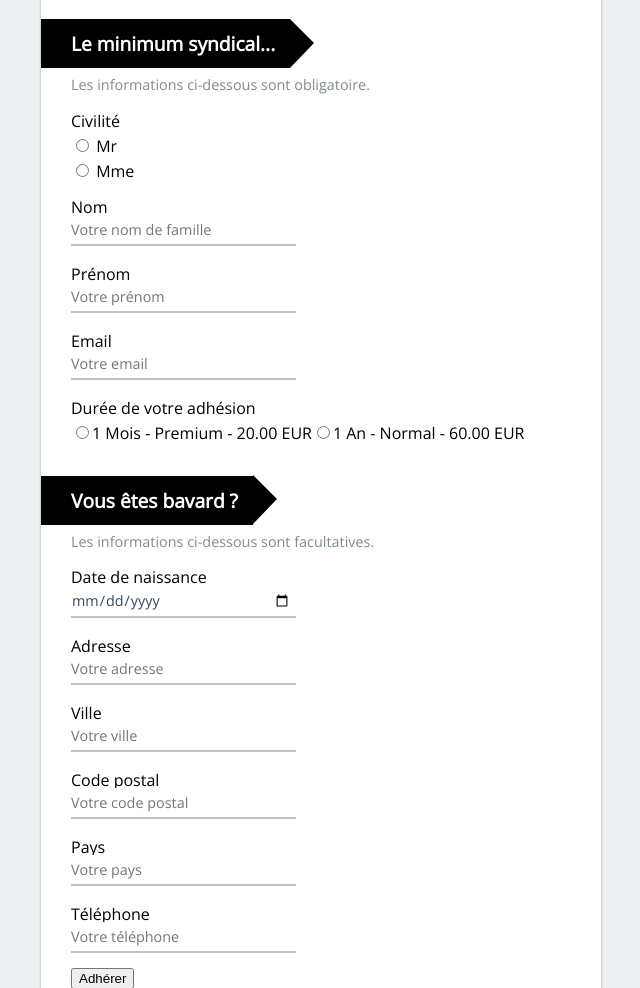
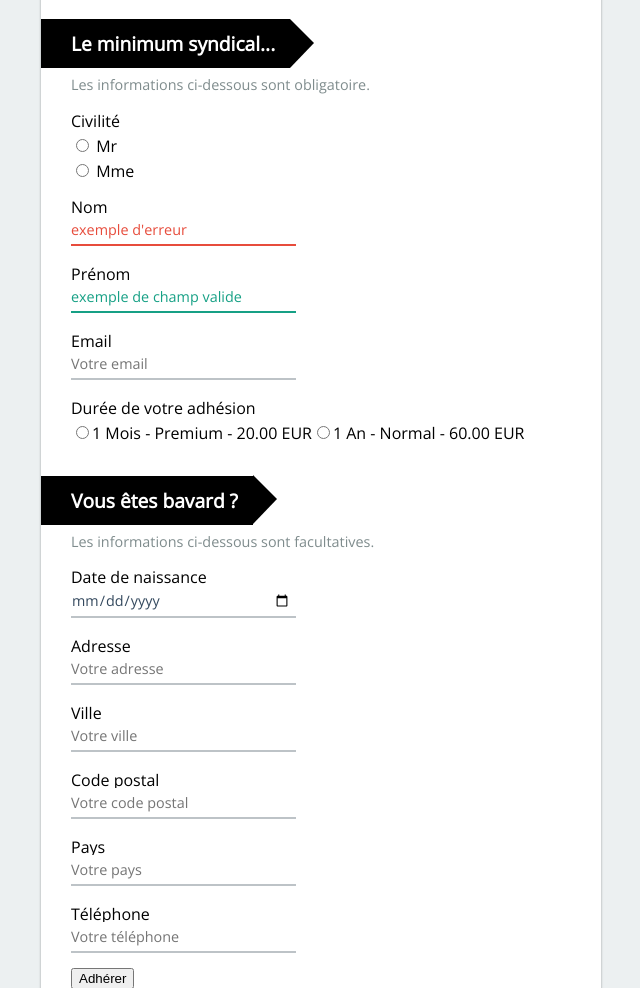
Before and after one commit to FabLabAvignon/FabPayForm, a PHP site: page / in a window 1280 px wide. Shown: the part 189-1177 px from the top of the page, without its empty margins (319-959 px from the left). Run offline with PHP 8.4, Linux system fonts and the light colour scheme.

Commit message:
Ajout de .input-error et .input-ok dans le css

```diff
--- a/css/style.css
+++ b/css/style.css
@@ -109,8 +109,13 @@ Div sticker is basically composed by 2 child :
 
 /* Validation */
 .input-error {
-    border-color: #e74c3c;
-    /*color: #c0392b;*/
+    border-color: #e74c3c !important;
+    color: #e74c3c !important;
+}
+
+.input-ok {
+    border-color: #16a085 !important;
+    color: #16a085 !important;
 }
 
 /*Animation*/
--- a/index.php
+++ b/index.php
@@ -36,11 +36,11 @@
             </div>
             <div class="input-block">
                 <label for="familyName">Nom</label><br>
-                <input type="text" name="familyName" placeholder="Votre nom de famille">
+                <input class="input-error" value="exemple d'erreur" type="text" name="familyName" placeholder="Votre nom de famille">
             </div>
             <div class="input-block">
                 <label for="firstName">Prénom</label><br>
-                <input type="text" name="firstName" placeholder="Votre prénom">
+                <input class="input-ok" value="exemple de champ valide" type="text" name="firstName" placeholder="Votre prénom">
             </div>
             <div class="input-block">
                 <label for="email">Email</label><br>
@@ -50,9 +50,10 @@
             <div class="input-block">
                 <label for="frequence">Durée de votre adhésion</label><br>
                 <?php
-                  foreach($conf['payOptions'] as $key => $infos) {
-                    if ($key != 'currencyCode')
-                      echo "<input type=\"radio\" name=\"duration\" value=\"" . $infos[0] . "\">" . $key . " - " . $infos[0] . " " . $conf['payOptions']['currencyCode'] . "</option>";
+                  foreach ($conf['payOptions'] as $key => $infos) {
+                      if ($key != 'currencyCode') {
+                          echo "<input type=\"radio\" name=\"duration\" value=\"" . $infos[0] . "\">" . $key . " - " . $infos[0] . " " . $conf['payOptions']['currencyCode'] . "</option>";
+                      }
                   }
                 ?>
             </div>
@@ -67,7 +68,7 @@
             <!-- Optionals  -->
             <div class="input-block">
                 <label for="birthday">Date de naissance</label><br>
-                <input type="date" name="birthday" placeholder="jj/mm/aaaa">
+                <input type="date" name="birthday" placeholder="jj/mm/aaaa"><span></span>
             </div>
             <div class="input-block">
                 <label for="adress">Adresse</label><br>
```
